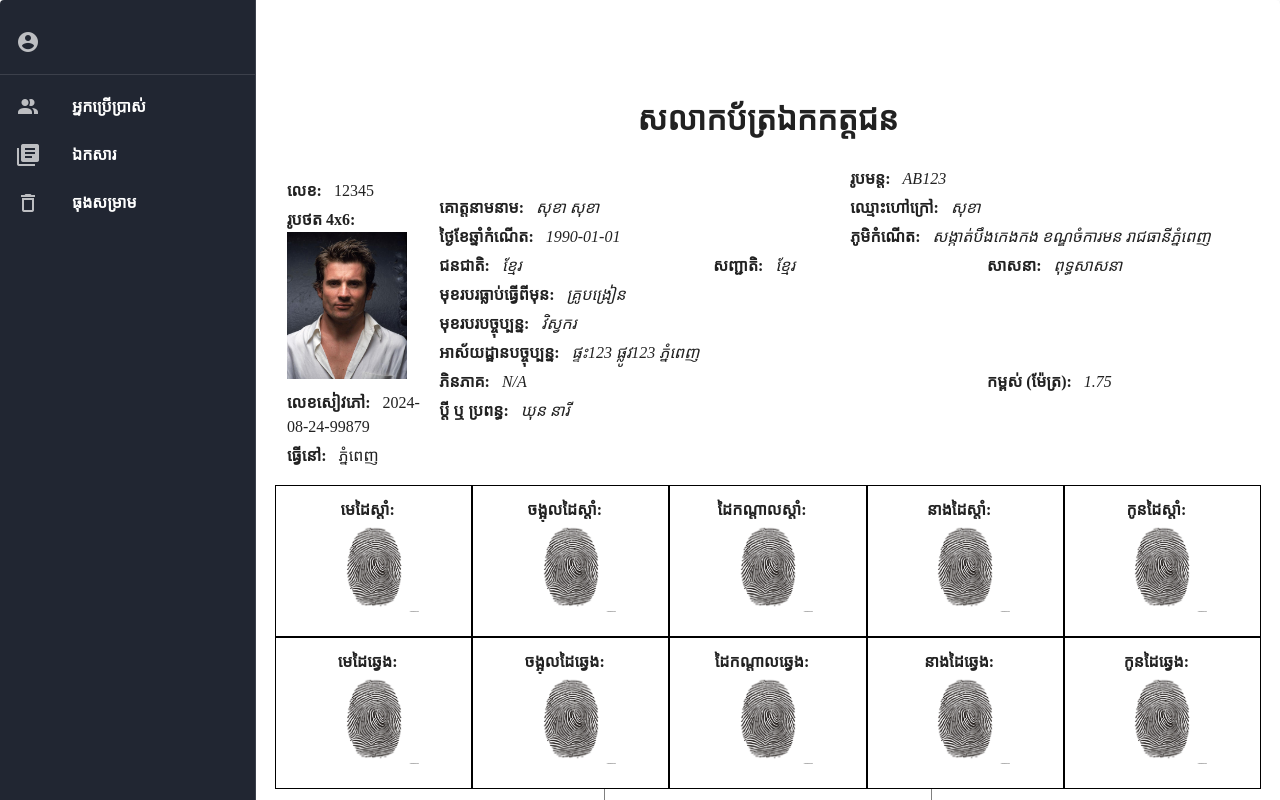
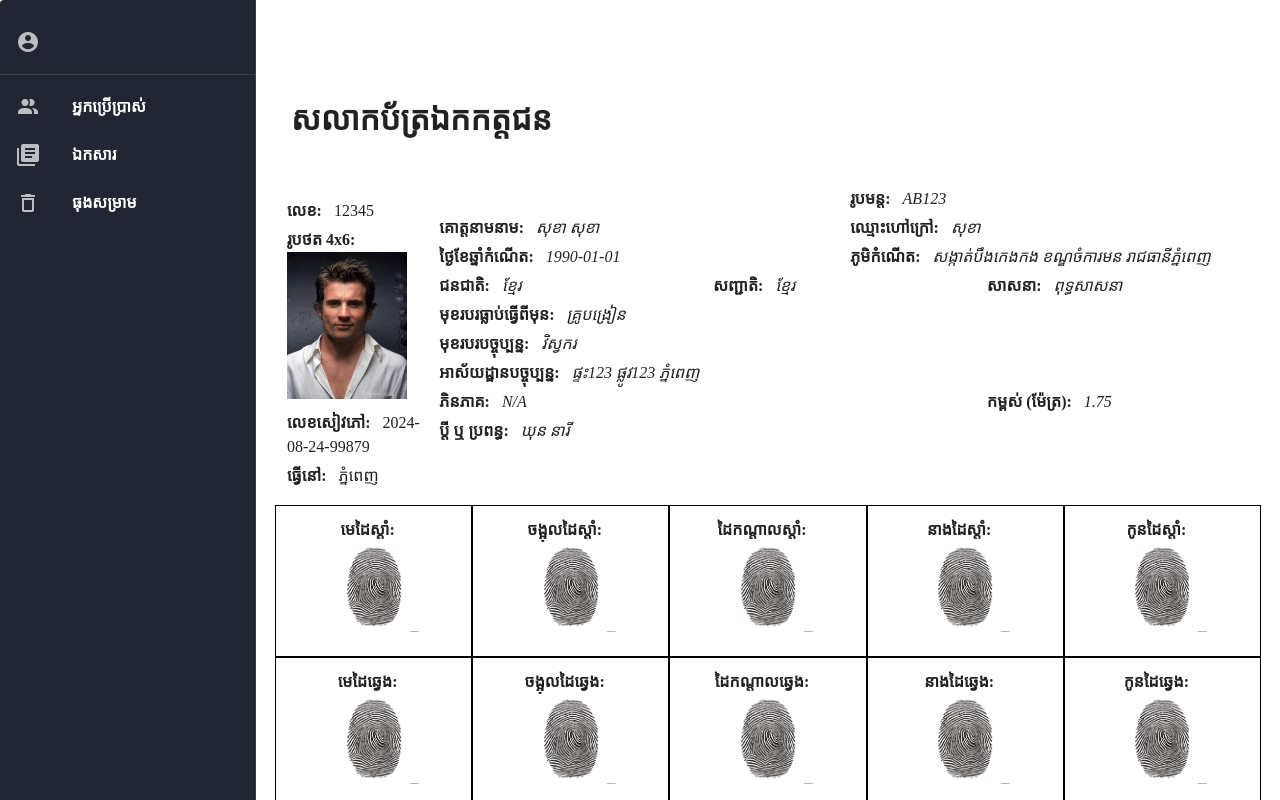
Before and after one commit to dorinnbun/DMS, a Vue app in the folder front/: page /Records/detail in a window 1280 px wide. Shown: the top 800 px of the page. Built offline with nearby package versions, Linux system fonts and the light colour scheme; sample sign-in values are in the browser's storage; a web font is replaced by a local one.

Commit message:
button close for document modal

```diff
--- a/front/src/pages/Records/index.vue
+++ b/front/src/pages/Records/index.vue
@@ -105,12 +105,20 @@
             </template>
 
             <v-card>
-              <v-card-title class="form-title">
+              <div class="form-title">
+                <div style="flex: 1"></div>
+
                 <v-text-field
                   v-model="formName"
-                  style="text-align: center; width: 250px; font-size: 20px; font-weight: bold; margin: auto;"
+                  style="text-align: center; width: 250px !important; font-size: 20px; font-weight: bold;"
                 ></v-text-field>
-              </v-card-title>
+
+                <div style="flex: 1; text-align: right;">
+                  <v-btn icon @click="close" style="color: red; font-weight: bold;">
+                    <v-icon>mdi-close</v-icon>
+                  </v-btn>
+                </div>
+              </div>
 
               <v-card-text>
                 <v-container style="margin: 0; max-width: 100% !important;">
--- a/front/src/styles/records.scss
+++ b/front/src/styles/records.scss
@@ -1,10 +1,10 @@
 @import "_colors.scss";
 
 .form-title {
-  text-align: center;
-  margin-left: auto;
-  margin-right: auto;
-  margin-top: 20px
+  display: flex;
+  justify-content: space-between;
+  align-items: flex-start;
+  padding: 20px;
 }
 
 .column-5 {
```
